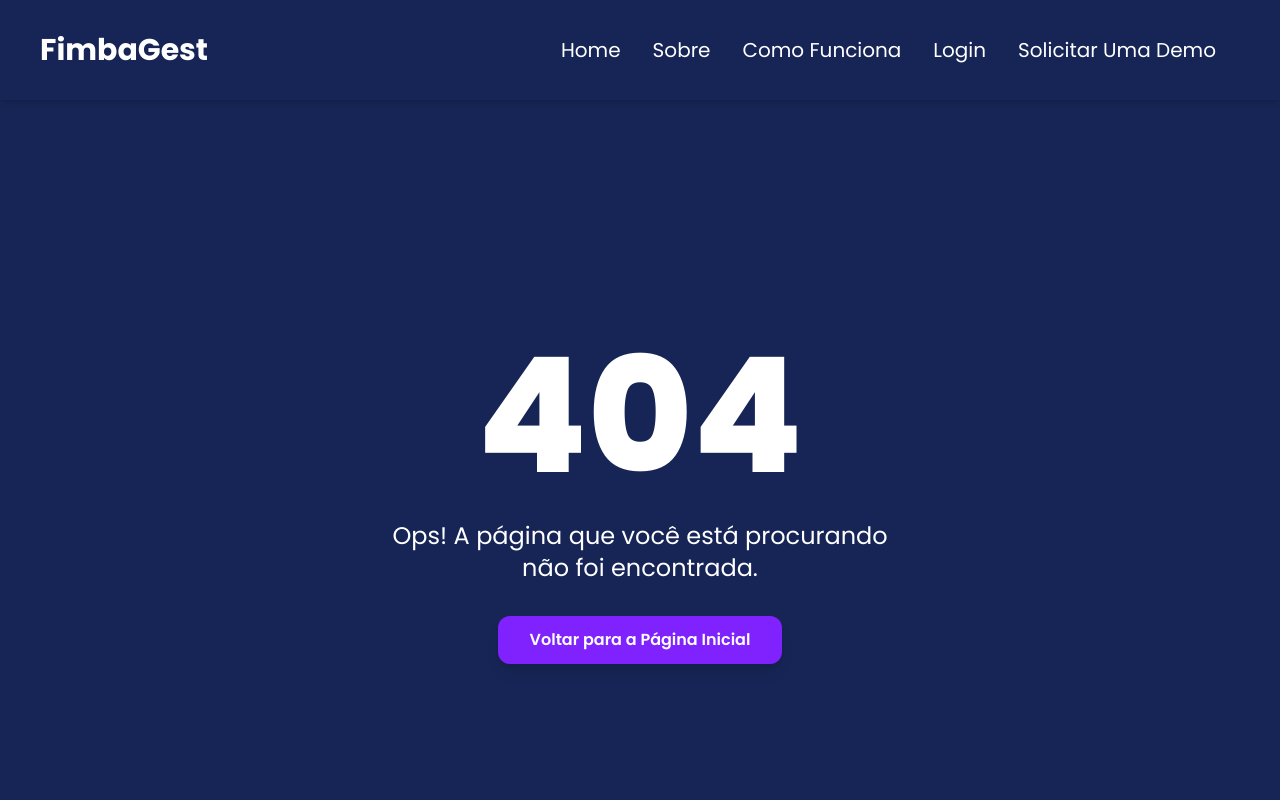
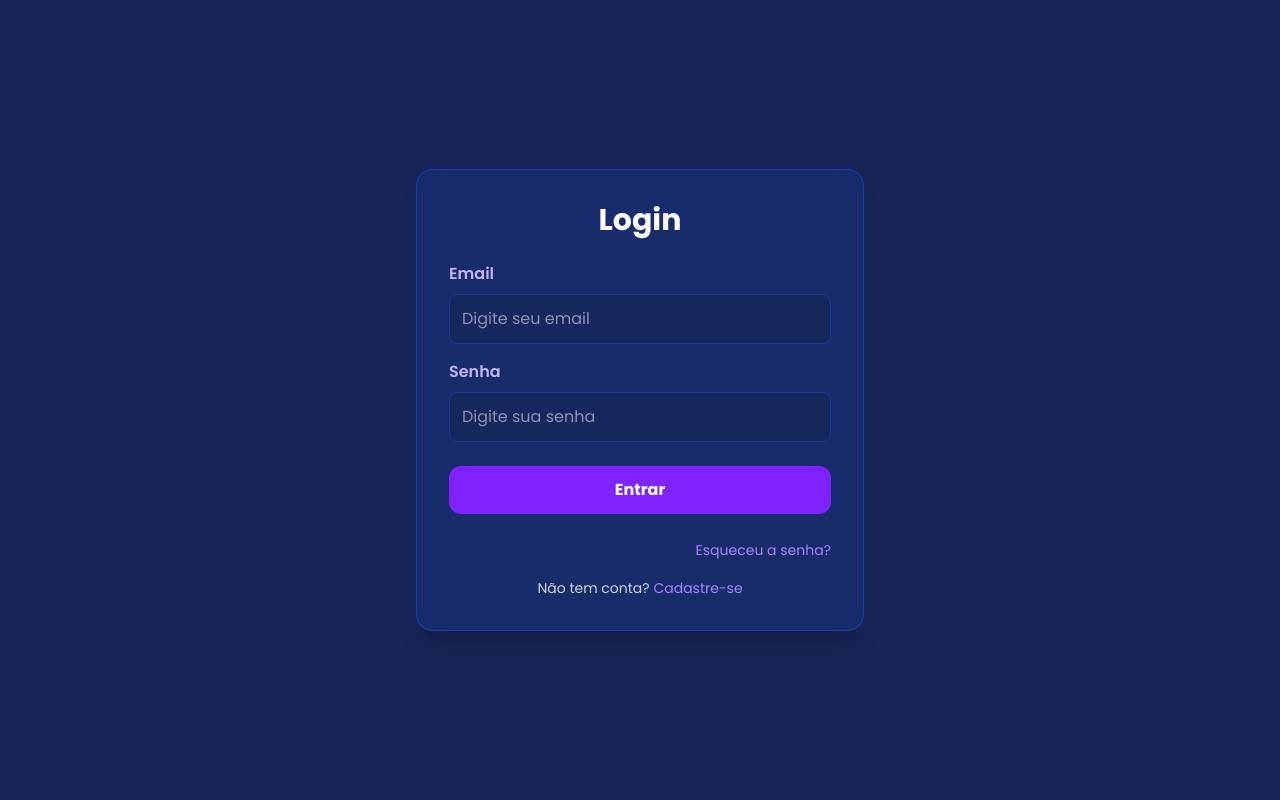
Before and after one commit to nsimba-afonso-nwayami/fimbagest, a React (Vite) app: page /auth/login in a window 1280 px wide. Shown: the top 800 px of the page. Built offline with nearby package versions, Linux system fonts and the light colour scheme.

Commit message:
Rotas de autenticação adicionadas

```diff
--- a/src/routes/AppRoutes.jsx
+++ b/src/routes/AppRoutes.jsx
@@ -2,6 +2,11 @@ import { Routes, Route } from "react-router-dom";
 //Site
 import Home from "../pages/site/Home";
 import NotFound from "../pages/site/NotFound";
+
+//Autenticação
+import Login from "../pages/auth/Login";
+import Register from "../pages/auth/Register";
+import ForgotPassword from "../pages/auth/ForgotPassword";
 
 export default function AppRoutes () {
     return (
@@ -9,6 +14,11 @@ export default function AppRoutes () {
             {/*Rotas do site */}
             <Route path="/" element={<Home />} />
             <Route path="*" element={<NotFound />} />
+
+            {/*Rotas de autenticação */}
+            <Route path="/auth/login" element={<Login />} />
+            <Route path="/auth/register" element={<Register />} />
+            <Route path="/auth/forgot-password" element={<ForgotPassword />} />
         </Routes>
     )
 }
```
